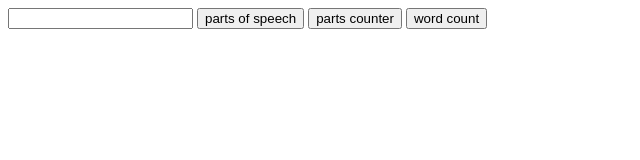
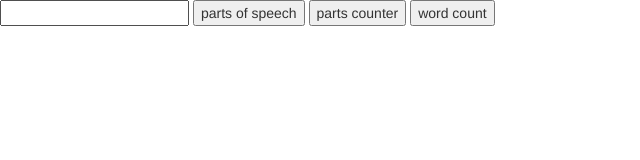
Before and after one commit to sickify/verbiage, a website: page client/index.html in a window 1280 px wide. Shown: the whole page, without its empty margins (0-640 px from the left). Drawn offline with nearby package versions, Linux system fonts and the light colour scheme.

Commit message:
<sickify>(client): link bootstrap {strapped}

```diff
--- a/client/index.html
+++ b/client/index.html
@@ -10,8 +10,7 @@
   <script src="https://cdnjs.cloudflare.com/ajax/libs/d3/4.4.0/d3.js"></script>
   <script src="app.js"></script>
   <script src="services.js"></script>
-
-  </script>
+  <link rel="stylesheet" href="https://maxcdn.bootstrapcdn.com/bootstrap/3.3.7/css/bootstrap.min.css"></link>
 </head>
 <body>
   <div>
```
